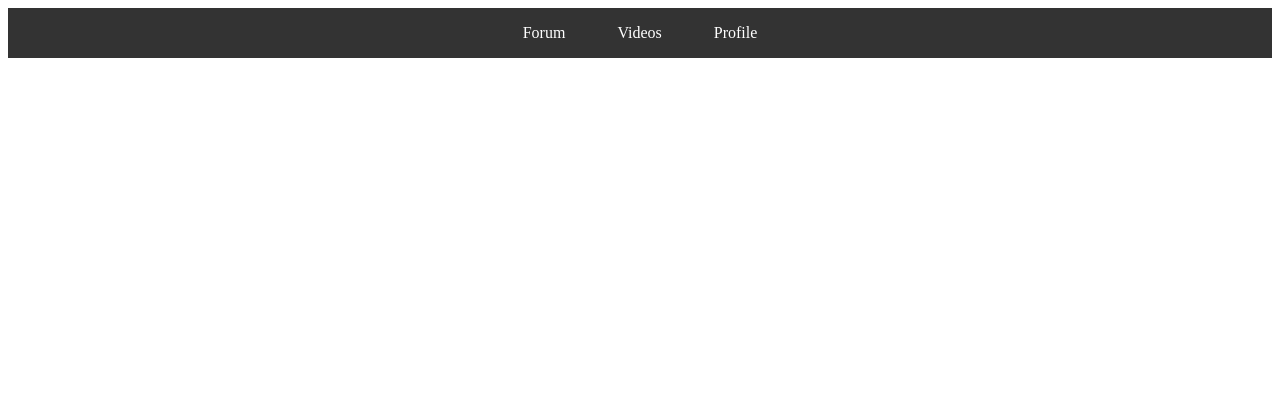
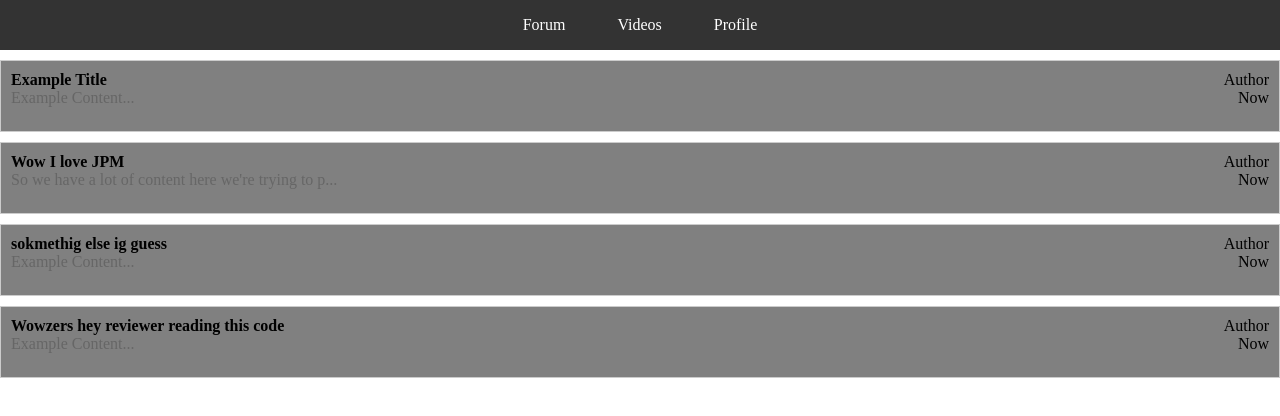
Before and after one commit to yyu1230/JPM-C4G-2024, a SvelteKit app in the folder forum-site/: page /forum in a window 1280 px wide. Shown: the top 416 px of the page. Built offline with nearby package versions, Linux system fonts and the light colour scheme.

Commit message:
Implemented forum posts component

```diff
--- a/forum-site/src/app.html
+++ b/forum-site/src/app.html
@@ -6,7 +6,7 @@
 		<meta name="viewport" content="width=device-width, initial-scale=1" />
 		%sveltekit.head%
 	</head>
-	<body data-sveltekit-preload-data="hover">
+	<body data-sveltekit-preload-data="hover" style = "margin: 0; padding: 0;">
 		<div style="display: contents">%sveltekit.body%</div>
 	</body>
 </html>
--- a/forum-site/src/lib/components/ForumHead.svelte
+++ b/forum-site/src/lib/components/ForumHead.svelte
@@ -1,6 +1,5 @@
 <script lang='ts'>
     import type { ForumPost } from "$lib/bindings/ForumPost";
-
     export let post : ForumPost;
 </script>
 
@@ -9,11 +8,12 @@
     .forum-head {
         display: flex;
         justify-content: space-between;
-        width: 100%;
+        padding: 10px;
         height: 50px;
         border: 1px solid #ccc;
-        padding: 10px;
+        background-color: grey;
         margin-bottom: 10px;
+        margin-top: 10px;
     }
 
     .title {
--- a/forum-site/src/routes/+layout.svelte
+++ b/forum-site/src/routes/+layout.svelte
@@ -27,6 +27,8 @@
     li a:hover {
       background-color: #111;
     }
+
+
   </style>
 
   <nav>
--- a/forum-site/src/routes/forum/+page.svelte
+++ b/forum-site/src/routes/forum/+page.svelte
@@ -1,3 +1,43 @@
-<script>
+<script lang='ts'>
+    import type { ForumPost } from "$lib/bindings/ForumPost";
+    import ForumHead  from "$lib/components/ForumHead.svelte";
+    let exampleFormPosts : ForumPost[] = [{
+        title: "Example Title",
+        content: "Example Content",
+        id : "",
+        author : "Author",
+        created : "Now",
+    },
+    {
+        title: "Wow I love JPM",
+        content: "So we have a lot of content here we're trying to put a realllllllyy long text to see what it loks like when I do ayayayayayayayay",
+        id : "",
+        author : "Author",
+        created : "Now",
+    },
+    {
+        title: "sokmethig else ig guess",
+        content: "Example Content",
+        id : "",
+        author : "Author",
+        created : "Now",
+    },
+    {
+        title: "Wowzers hey reviewer reading this code",
+        content: "Example Content",
+        id : "",
+        author : "Author",
+        created : "Now",
+    },
+
+
+
+    ];
+
 
 </script>
+
+
+{#each exampleFormPosts as post}
+    <ForumHead post={post} />
+{/each}
```
